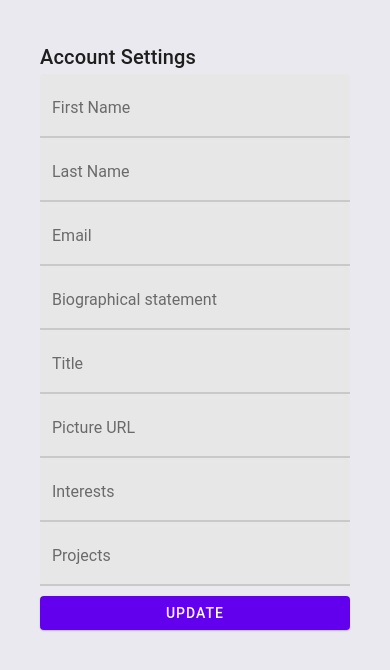
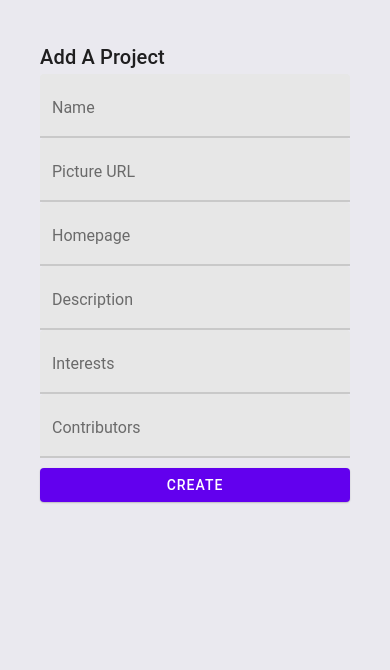
Before and after one commit to Blue-Leopards/BlueLeopards, a React Native app in the folder client/: screen / in a window 390 px wide. Shown: the top 670 px of the page. Built offline with nearby package versions, Linux system fonts and the light colour scheme; what react-native would draw is missing.

Commit message:
Created basic AddProject page

```diff
--- a/client/App.js
+++ b/client/App.js
@@ -34,6 +34,7 @@ import InterestsPage from './pages/InterestsPage';
 import LoginPage from './pages/LoginPage';
 import SignUpPage from './pages/SignUpPage';
 import AccountPage from './pages/AccountPage';
+import AddProjectPage from './pages/AddProjectPage';
 
 const App: () => React$Node = () => {
   return (
@@ -45,7 +46,8 @@ const App: () => React$Node = () => {
         {/* <NavigationBar/> */}
         {/* <SignUpPage/> */}
         {/* <LoginPage/> */}
-        <AccountPage/>
+        {/* <AccountPage/> */}
+        <AddProjectPage/>
 
       </View>
   );
--- /dev/null
+++ b/client/pages/AddProjectPage.js
@@ -0,0 +1,49 @@
+import React from 'react';
+import {
+    View,
+} from 'react-native';
+
+import {
+    TextInput,
+    Button,
+    Title
+} from 'react-native-paper';
+
+
+const MyInput = (props) => {
+    const [text, setText] = React.useState('');
+
+    return (
+        <TextInput
+            label={props.category}
+            placeholder={props.placeholder}
+            value={text}
+            onChangeText={text => setText(text)}
+        />
+    );
+};
+
+const AddProjectPage = () => {
+
+    return (
+        <View style={{padding:40}}>
+            <Title>Add A Project</Title>
+            <MyInput category="Name"/>
+            <MyInput category="Picture URL"/>
+            <MyInput category="Homepage"/>
+            <MyInput category="Description"/>
+
+            <MyInput category="Interests"/>
+            <MyInput category="Contributors"/>
+
+            <Button
+                mode="contained"
+                onPress={()=>console.log("Pressed Update Account Button!")}
+                style={{marginTop:10}}>
+                Create
+            </Button>
+        </View>
+    );
+}
+
+export default AddProjectPage;
```
